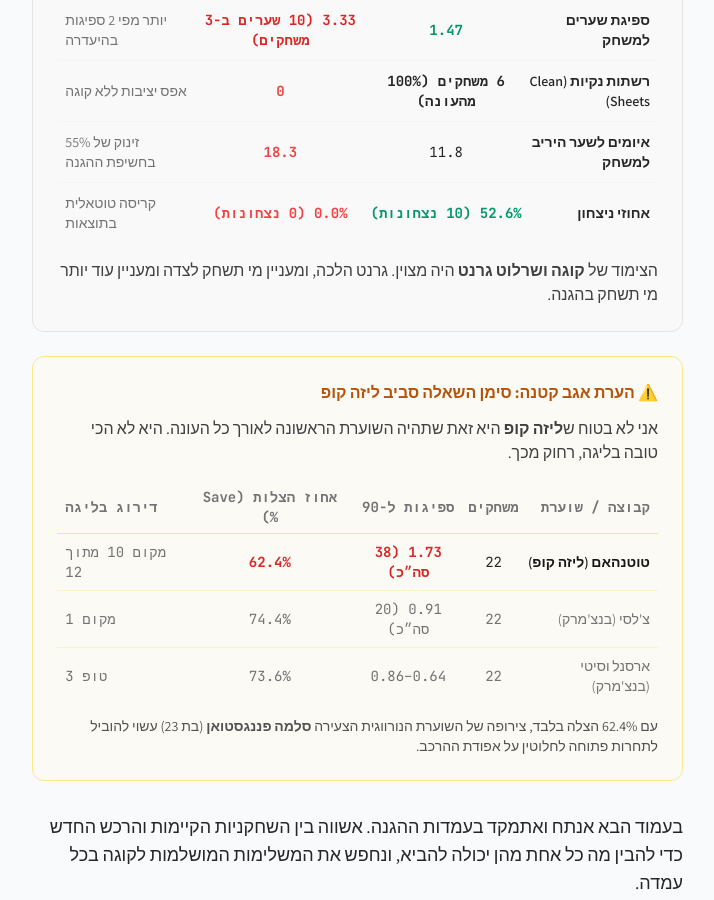
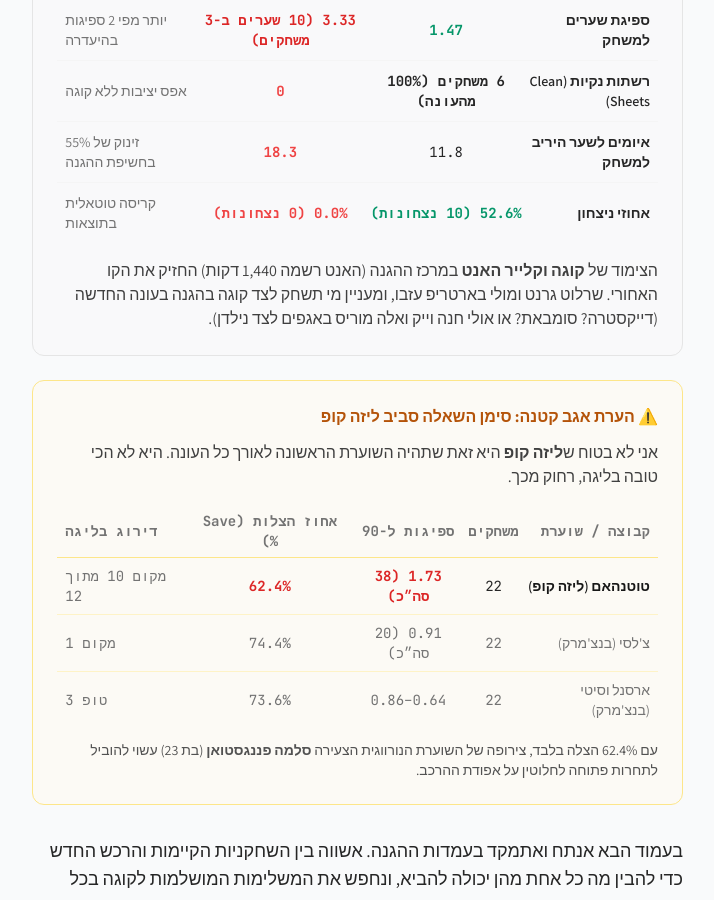
Before and after one commit to davidkorenblit/wsl-data-hub, a Jekyll site: the page built from teams/tottenham/analysis.md, in a window 1280 px wide and 900 px high, scrolled down 2377 px. Shown: the whole window, without its empty margins (453-1167 px from the left). Built offline with Jekyll 4.4.1, drawn with Linux system fonts in a browser that asks for light colours; nearby versions of some CDN libraries; some of the changed text lies outside the part shown.

Commit message:
fix(tottenham): set squad header to 2026/27, sync tottenham squad roster, and update Clare Hunt partnership in analysis

```diff
--- a/_layouts/team.html
+++ b/_layouts/team.html
@@ -171,7 +171,7 @@
             <summary class="flex items-center justify-between p-3.5 cursor-pointer font-bold text-xs sm:text-sm text-neutral-800 dark:text-neutral-200 hover:bg-neutral-50 dark:hover:bg-[#18181c] select-none list-none">
               <span class="flex items-center gap-2">
                 <span>📋</span>
-                <span>סגל הקבוצה לעונת 2025/26</span>
+                <span>סגל הקבוצה לעונת {{ page.squad_season | default: '2026/27' }}</span>
               </span>
               <span class="text-neutral-400 dark:text-neutral-500 text-xs transition-transform duration-200 group-open:rotate-180">▼</span>
             </summary>
--- a/teams/tottenham/analysis.md
+++ b/teams/tottenham/analysis.md
@@ -218,7 +218,7 @@ next_title: "חלק ג': חוליית ההגנה והמשלימות לקוגה"
     </div>
 
     <p class="text-sm sm:text-base text-neutral-700 dark:text-neutral-300">
-      הצימוד של <strong>קוגה ושרלוט גרנט</strong> היה מצוין. גרנט הלכה, ומעניין מי תשחק לצדה ומעניין עוד יותר מי תשחק בהגנה.
+      הצימוד של <strong>קוגה וקלייר האנט</strong> במרכז ההגנה (האנט רשמה 1,440 דקות) החזיק את הקו האחורי. שרלוט גרנט ומולי בארטריפ עזבו, ומעניין מי תשחק לצד קוגה בהגנה בעונה החדשה (דייקסטרה? סומבאת? או אולי חנה וייק ואלה מוריס באגפים לצד נילדן).
     </p>
   </div>
 
```
